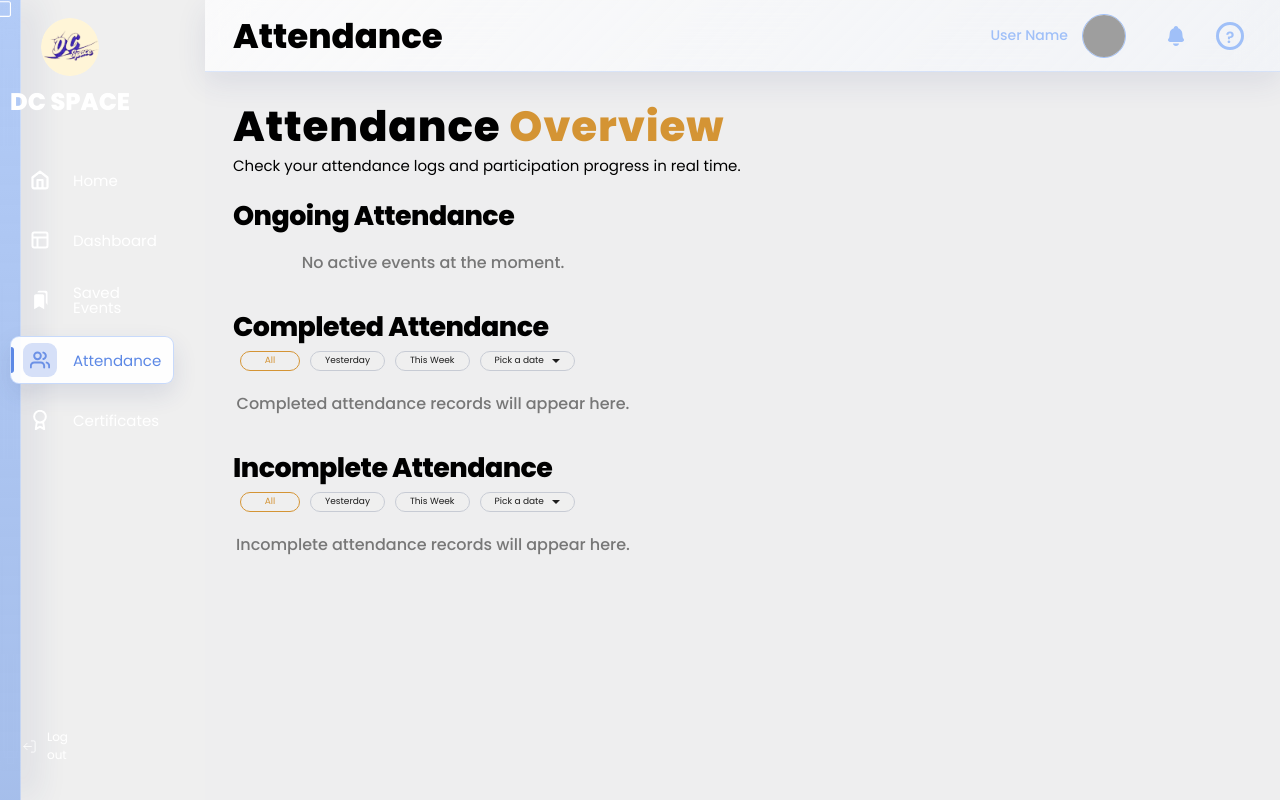
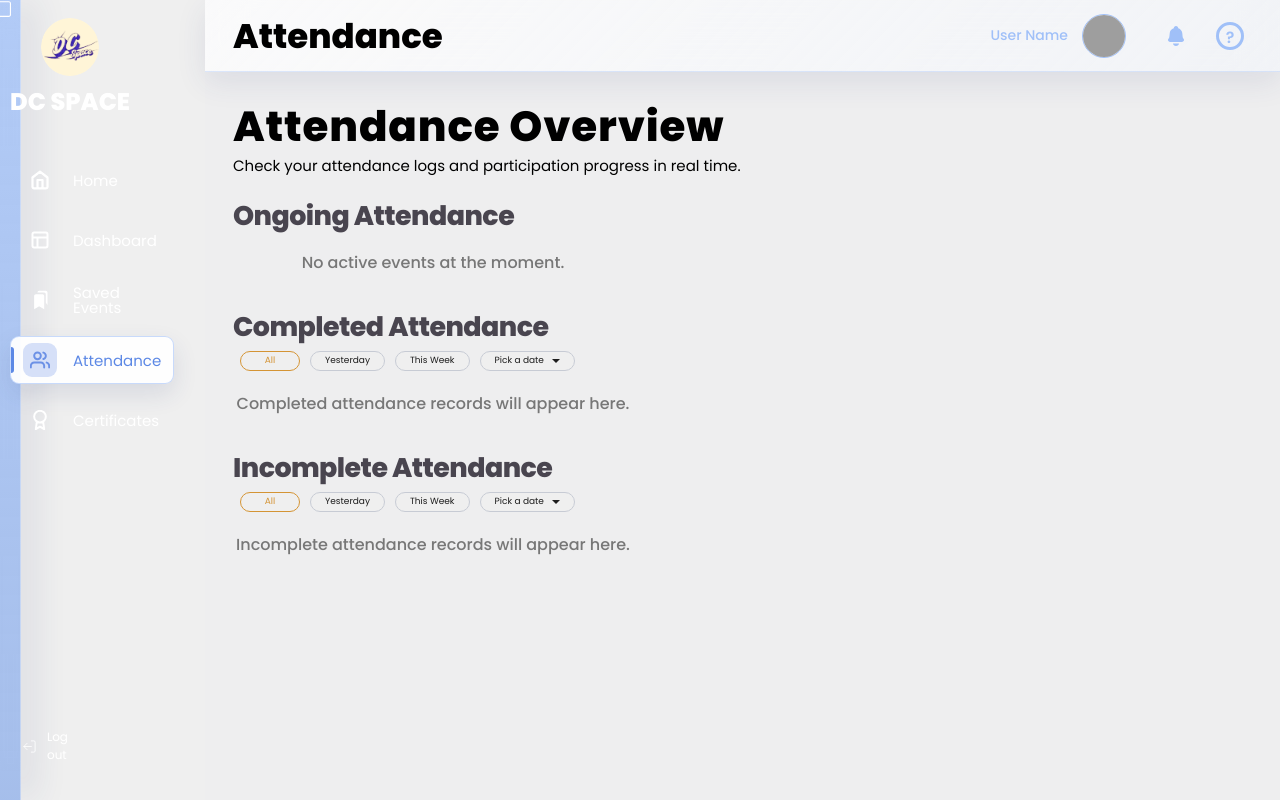
Before and after one commit to misxabien/DCSPACE_NEXT_WEB, a Next.js app: page /attendance in a window 1280 px wide. Built offline with nearby package versions, Linux system fonts and the light colour scheme; grey boxes are pictures that could not be loaded; a web font is replaced by a local one.

Commit message:
Changed the head texts color to black per page.

```diff
--- a/styles/pages/attendance.css
+++ b/styles/pages/attendance.css
@@ -57,7 +57,7 @@ main.main::-webkit-scrollbar,
 }
 
 .attendance-subtitle span {
-  color: var(--attendance-heading);
+  color: #000000;
 }
 
 .attendance-top p {
@@ -74,7 +74,7 @@ main.main::-webkit-scrollbar,
 
 .attendance-section h2 {
   margin: 0;
-  color: #000000;
+  color: #49454f;
   font-family: var(--font-display), "Montserrat", sans-serif;
   font-size: clamp(23px, 2.1vw, 28px);
   font-weight: 800;
--- a/styles/pages/certificates.css
+++ b/styles/pages/certificates.css
@@ -38,7 +38,7 @@
 }
 
 .certificates-page__heading h2 span {
-  color: var(--cert-earned);
+  color: #000000;
 }
 
 .certificates-page__filters {
--- a/styles/pages/saved-events.css
+++ b/styles/pages/saved-events.css
@@ -24,7 +24,7 @@
 }
 
 .saved-events-page__copy h2 span {
-  color: #8ab6ff;
+  color: #000000;
 }
 
 .saved-events-page__filters {
```
